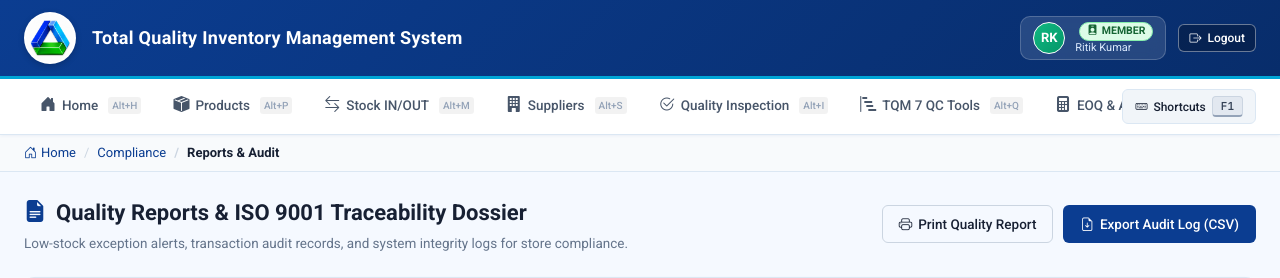
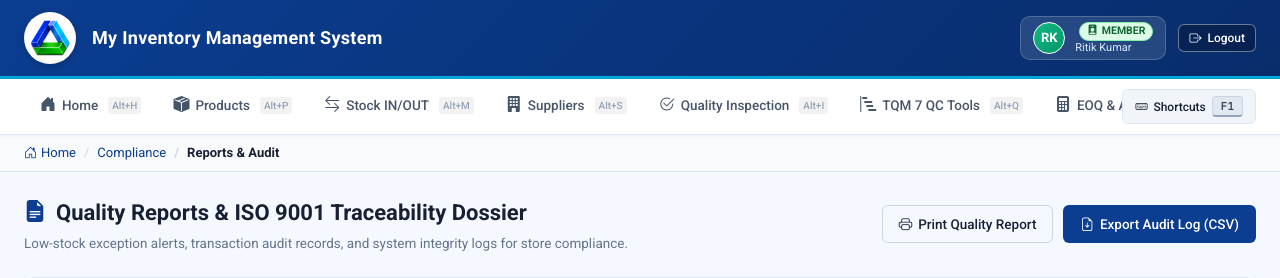
Before and after one commit to RitikKumarKardam/Inventory-TQM-Q14, a Python web app: template templates/reports.html in a window 1280 px wide. Shown: the top 278 px of the page. Run offline with Jinja, Linux system fonts and the light colour scheme; the template is opened without the code that fills it, so the values that code supplies are empty; some web fonts are replaced.

Commit message:
Rename top header brand title to My Inventory Management System

```diff
--- a/templates/base.html
+++ b/templates/base.html
@@ -34,7 +34,7 @@
           <img src="{{ url_for('static', filename='img/amrapali_circle.jpg') }}" alt="Amrapali University Crest" class="amrapali-crest">
         </div>
         <div class="brand-titles">
-          <h1>Total Quality Inventory Management System</h1>
+          <h1>My Inventory Management System</h1>
         </div>
       </div>
 
```
